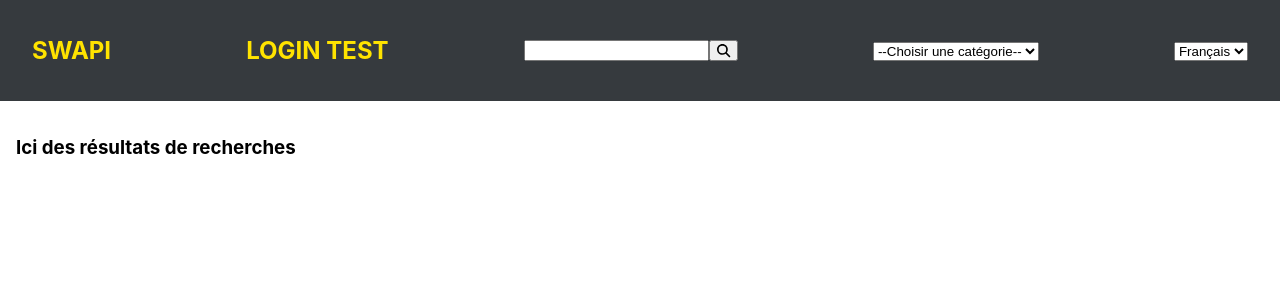
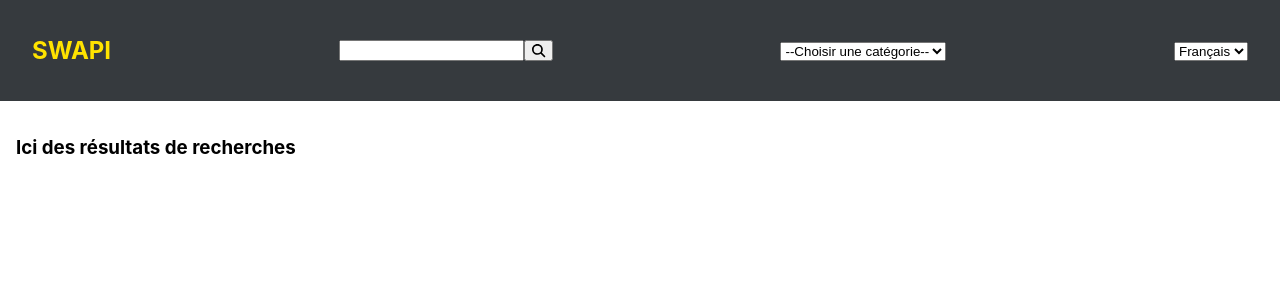
Before and after one commit to Aurel-GitHub/swapi-client, a React (Create React App) app: page / in a window 1280 px wide. Shown: the top 300 px of the page. Built offline with nearby package versions, Linux system fonts and the light colour scheme; what react-auth-kit would draw is missing.

Commit message:
delete login access page btn

```diff
--- a/src/layout/header/header.tsx
+++ b/src/layout/header/header.tsx
@@ -12,9 +12,6 @@ export default function Header(): JSX.Element {
         <Link to='/' className='decorationNone'>
           <h1 className={styles.logo}>swapi</h1>
         </Link>
-        <Link to='/se-connecter' className='decorationNone'>
-          <h1 className={styles.logo}>LOGIN TEST</h1>
-        </Link>
         <InputSearch />
         <DropdownCategories />
         <InputLanguage />
```
